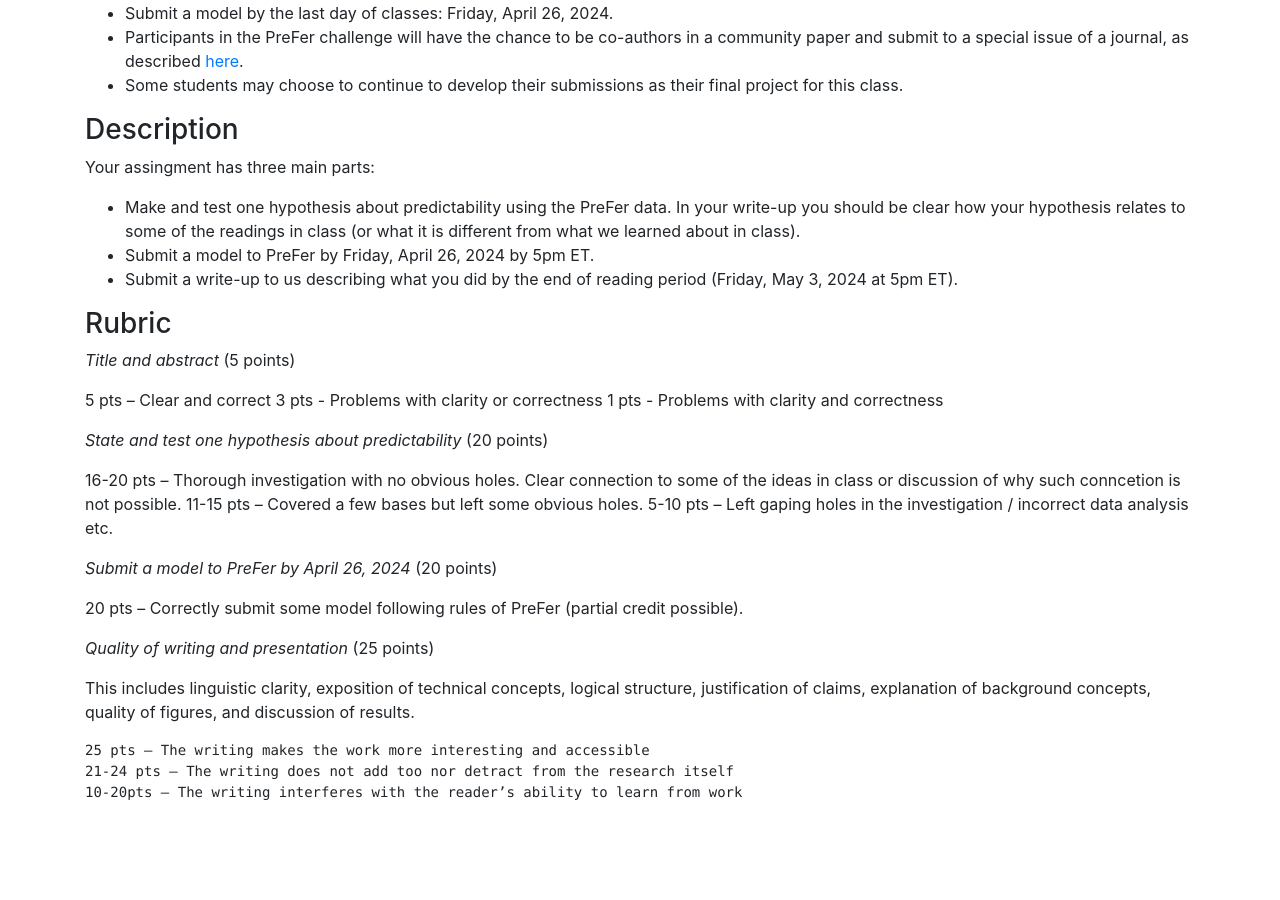
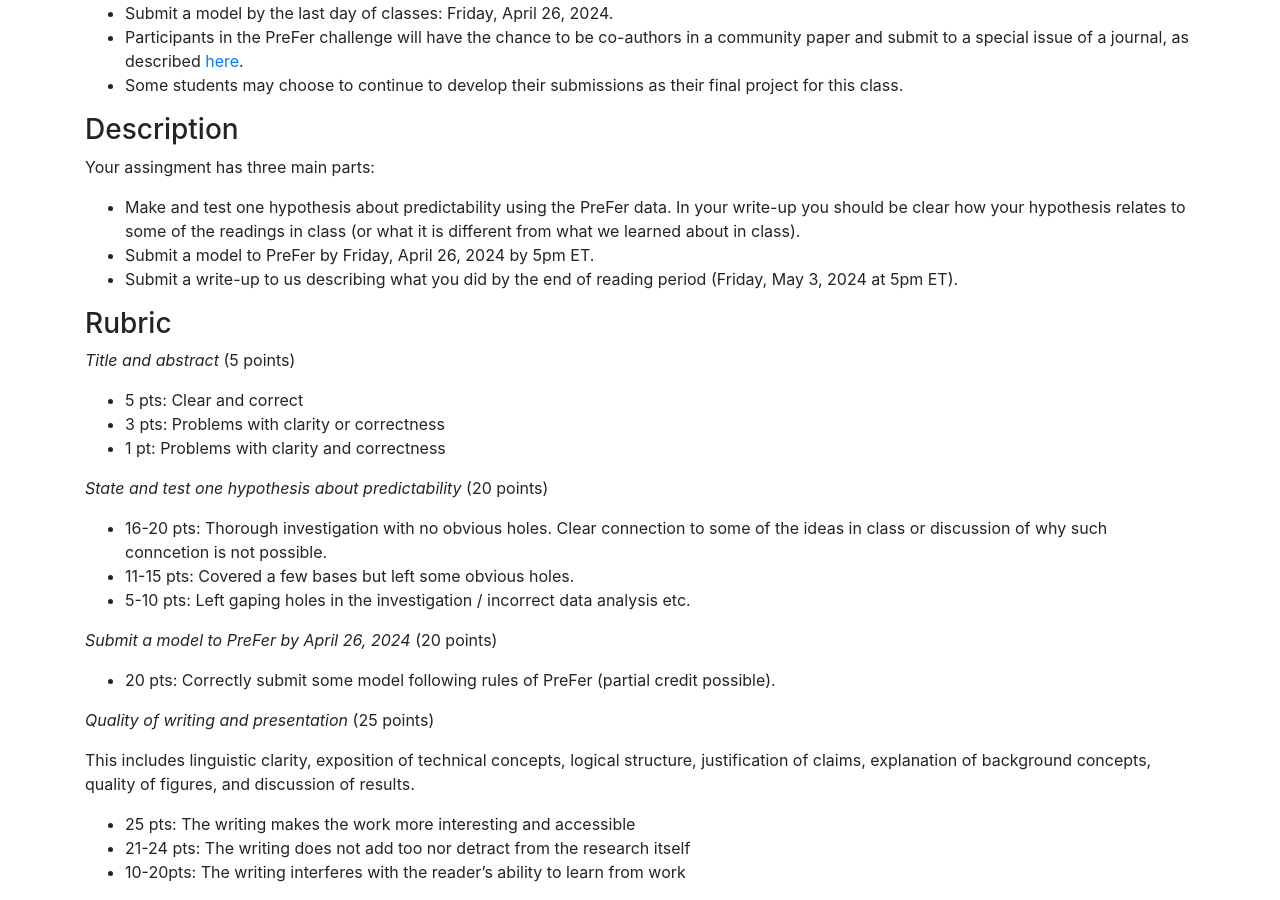
Before and after one commit to msalganik/soc555-cos598J_s2024, a Jekyll site: the page built from assignments.md, in a window 1280 px wide and 900 px high, scrolled down 1737 px. Built offline with Jekyll 4.4.1, drawn with Linux system fonts in a browser that asks for light colours; comment, search, counter and statistics services are not loaded; before the commit the page ends 2556 px from its top, so only the background shows below that.

Commit message:
assignment 2 formating

```diff
--- a/assignments.md
+++ b/assignments.md
@@ -69,24 +69,24 @@ Your assingment has three main parts:
 
 *Title and abstract* (5 points)
 
-  5 pts – Clear and correct
-  3 pts - Problems with clarity or correctness
-  1 pts - Problems with clarity and correctness
+- 5 pts: Clear and correct
+- 3 pts: Problems with clarity or correctness
+- 1 pt: Problems with clarity and correctness
 
 *State and test one hypothesis about predictability* (20 points)
 
-  16-20 pts – Thorough investigation with no obvious holes. Clear connection to some of the ideas in class or discussion of why such conncetion is not possible.
-  11-15 pts – Covered a few bases but left some obvious holes.
-  5-10 pts – Left gaping holes in the investigation / incorrect data analysis etc.
+- 16-20 pts: Thorough investigation with no obvious holes. Clear connection to some of the ideas in class or discussion of why such conncetion is not possible.
+- 11-15 pts: Covered a few bases but left some obvious holes.
+- 5-10 pts: Left gaping holes in the investigation / incorrect data analysis etc.
 
 *Submit a model to PreFer by April 26, 2024* (20 points)
 
-  20 pts – Correctly submit some model following rules of PreFer (partial credit possible).
+- 20 pts: Correctly submit some model following rules of PreFer (partial credit possible).
 
- *Quality of writing and presentation* (25 points)
+*Quality of writing and presentation* (25 points)
 
 This includes linguistic clarity, exposition of technical concepts, logical structure, justification of claims, explanation of background concepts, quality of figures, and discussion of results.
 
-    25 pts – The writing makes the work more interesting and accessible
-    21-24 pts – The writing does not add too nor detract from the research itself
-    10-20pts – The writing interferes with the reader’s ability to learn from work
+- 25 pts: The writing makes the work more interesting and accessible
+- 21-24 pts: The writing does not add too nor detract from the research itself
+- 10-20pts: The writing interferes with the reader’s ability to learn from work
```
